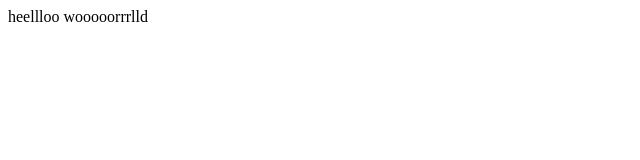
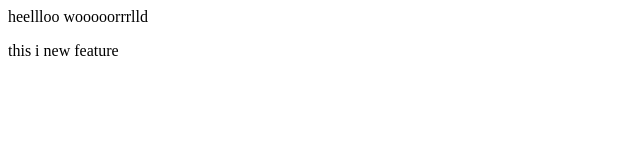
Before and after one commit to MeetwithDkc17/localrepo, a plain HTML site: page LocalRepo2/index.html in a window 1280 px wide. Shown: the full height of the page, 0-640 px from the left. Drawn offline with Linux system fonts and the light colour scheme.

Commit message:
add new feature

```diff
--- a/LocalRepo2/index.html
+++ b/LocalRepo2/index.html
@@ -1 +1,2 @@
 <p>heellloo wooooorrrlld</p>
+<p>this i new feature</p>
```
